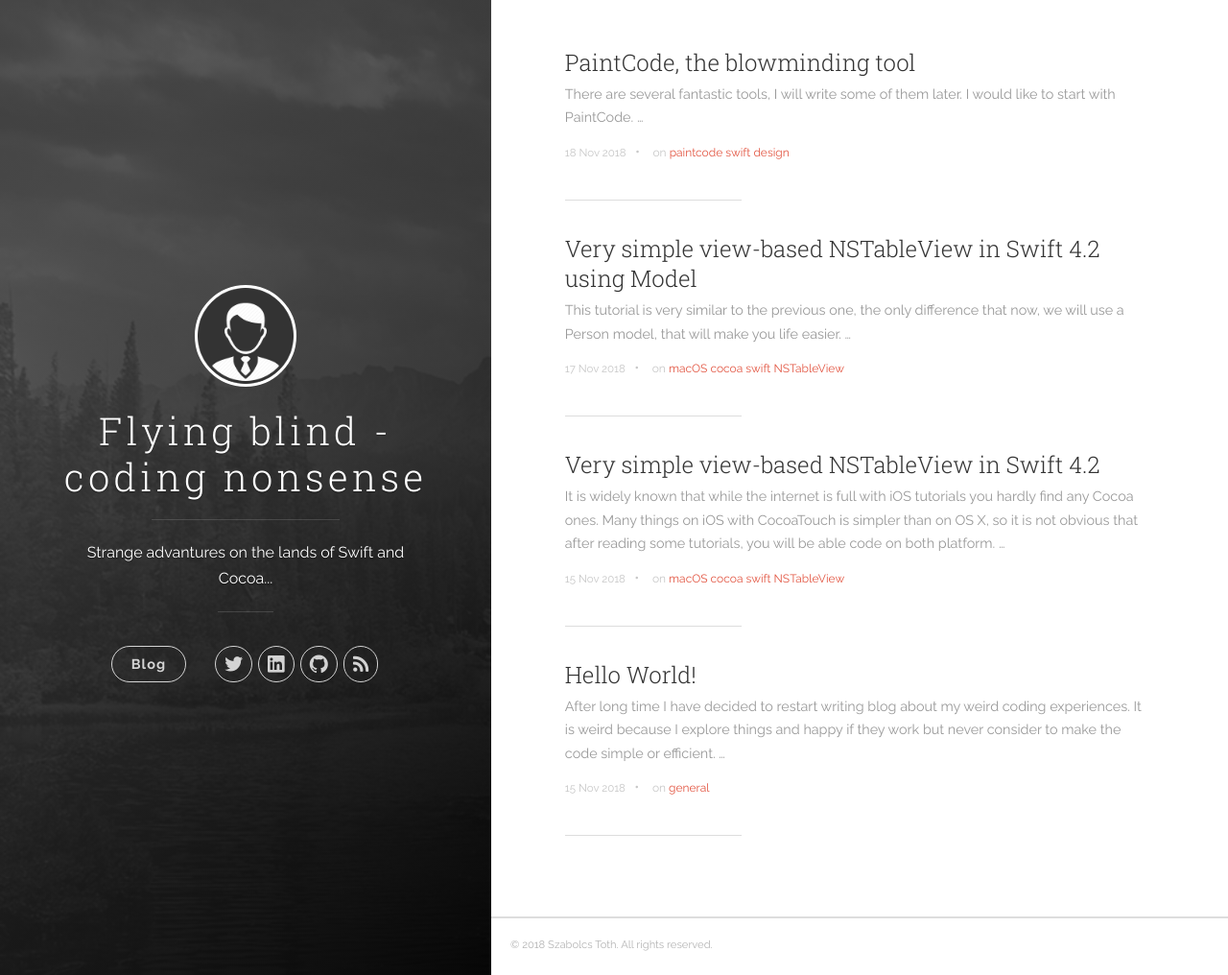
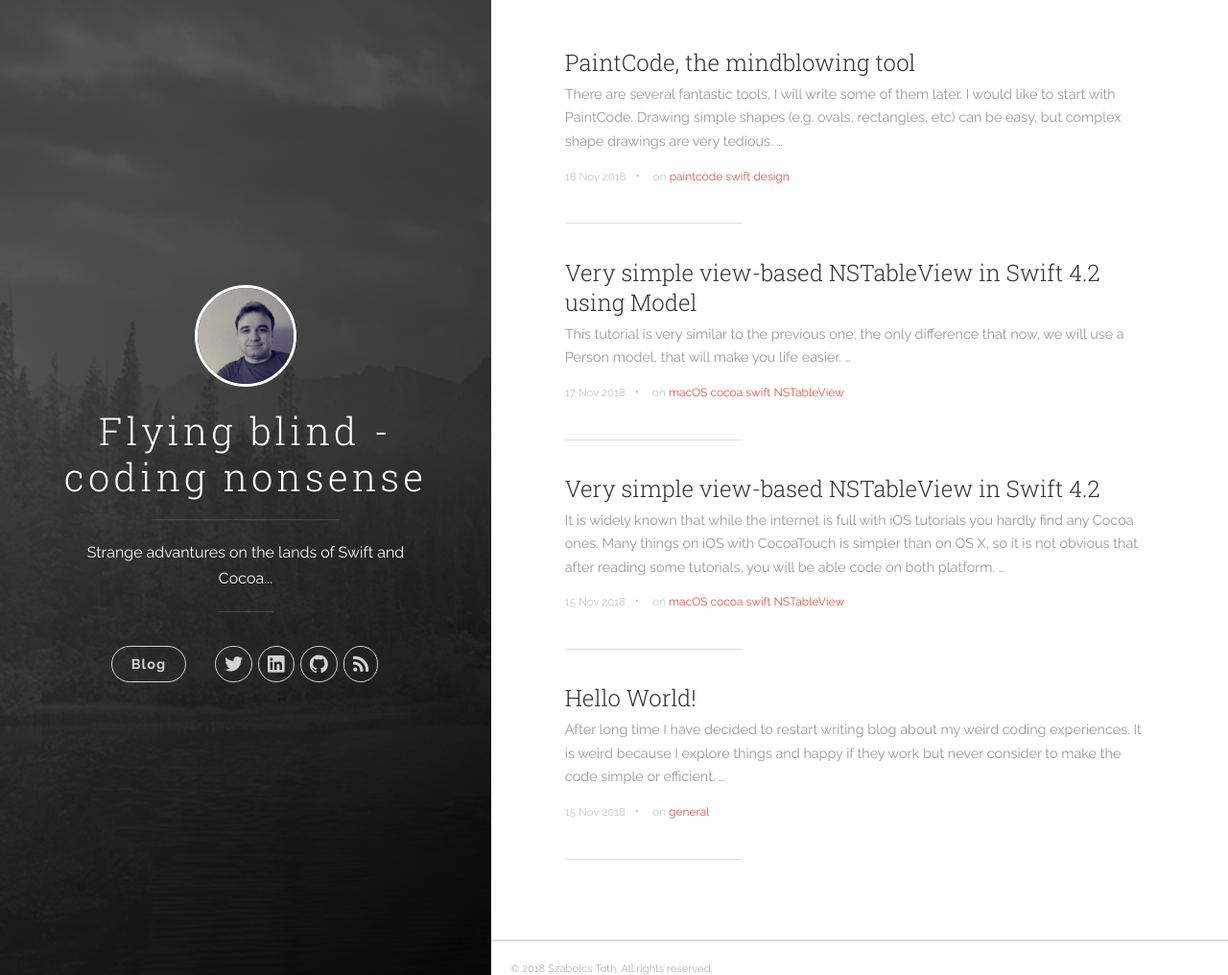
Before and after one commit to kicsipixel/kicsipixel.github.io, a Jekyll site: the page built from index.html, in a window 1280 px wide and 1016 px high. Shown: the whole window at 96% size. Built offline with Jekyll 4.4.1, drawn with Linux system fonts in a browser that asks for light colours; the list of posts is cut into pages by our own code; part of the change alters nothing that is shown.

Commit message:
Changed profile image, started 3rd tutorial.

```diff
--- a/_posts/2018-11-18-paintcode.md
+++ b/_posts/2018-11-18-paintcode.md
@@ -1,9 +1,31 @@
 ---
 date: 2018-11-18
-title:  "PaintCode, the blowminding tool"
+title:  "PaintCode, the mindblowing tool"
 categories: [coding]
 tags: [paintcode, swift, design]
 ---
 There are several fantastic tools, I will write some of them later. I would like to start with [PaintCode].
+Drawing simple shapes (e.g. ovals, rectangles, etc) can be easy, but complex shape drawings are very tedious.
+
+This ugly app we will build today.
+![app][PaintCode1]
+
+I would like to draw this origami bird, and add to our app in two different way.
+<iframe style="border: none;" width="800" height="450" src="https://www.figma.com/embed?embed_host=share&url=https%3A%2F%2Fwww.figma.com%2Ffile%2FTIkZmR1l12bUiigjTUOmrTAg%2FGithub-pages-blog%3Fnode-id%3D6%253A2"></iframe>
+
+One way is to use Custom View and draw method, while the other is ImageView using image method.
+
+PaintCode allows us to draw shapes inside or drop .svg and converts it to Swift or Obejctive-C code. After downloading, let's open it.
+![paintcode][PaintCode1-1]
+
+Let's drop our .svg image and be sure the highlighted settings are the same.
+![draw][PaintCode1-2]
+
+Later, I'd like to use the colors as well, so let's add them to our file.
+![colors][PaintCode1-3]
 
 [PaintCode]:	https://www.paintcodeapp.com/
+[PaintCode1]: /images/PaintCode1.png
+[PaintCode1-1]: /images/PaintCode1-1.png
+[PaintCode1-2]: /images/PaintCode1-2.png
+[PaintCode1-3]: /images/PaintCode1-3.png
```
Also changed, not shown: images/PaintCode1-1.png (added), images/PaintCode1-2.png (added), images/PaintCode1-3.png (added), images/PaintCode1.png (added), images/_profile.jpg (added), images/profile.jpg.
